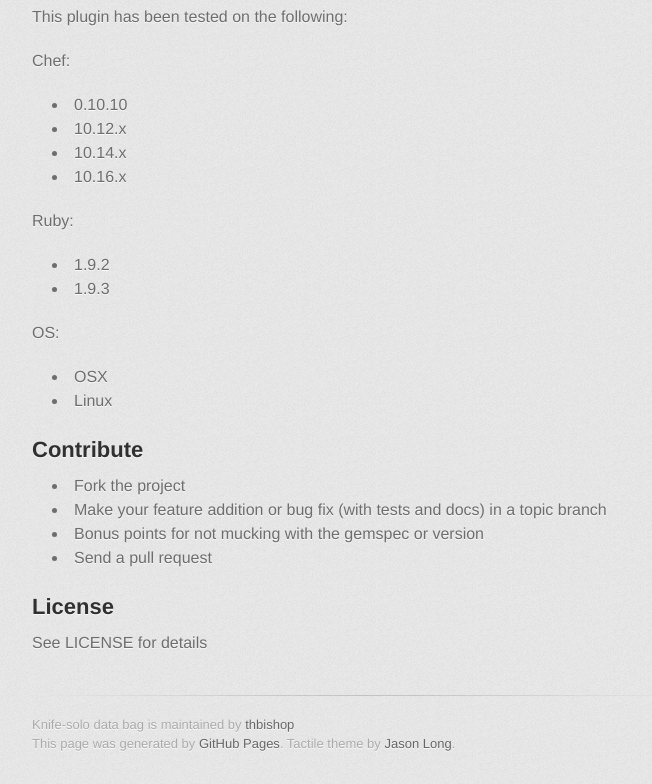
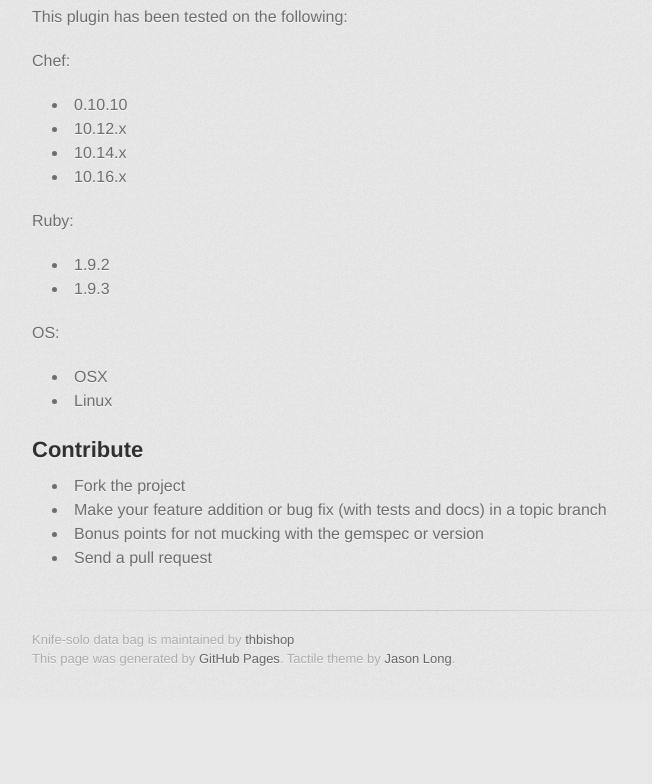
Before and after one commit to thbishop/knife-solo_data_bag, a plain HTML site: page index.html in a window 1280 px wide. Shown: the part 3017-3801 px from the top of the page, without its empty margins (298-950 px from the left). After the commit the page ends 3716 px from the top, so only its background shows below. Drawn offline with Linux system fonts and the light colour scheme; a web font is replaced by a local one.

Commit message:
remove license info from page

```diff
--- a/index.html
+++ b/index.html
@@ -155,9 +155,6 @@ setting in knife.rb.</p>
 <li>Make your feature addition or bug fix (with tests and docs) in a topic branch</li>
 <li>Bonus points for not mucking with the gemspec or version</li>
 <li>Send a pull request</li>
-</ul><h2>License</h2>
-
-<p>See LICENSE for details</p>
         </section>
 
         <footer>
```
